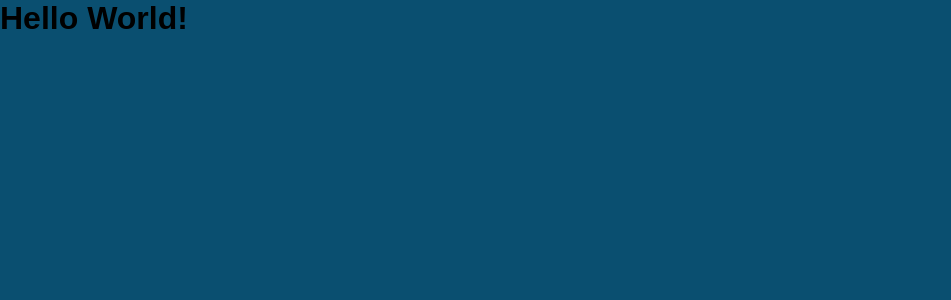
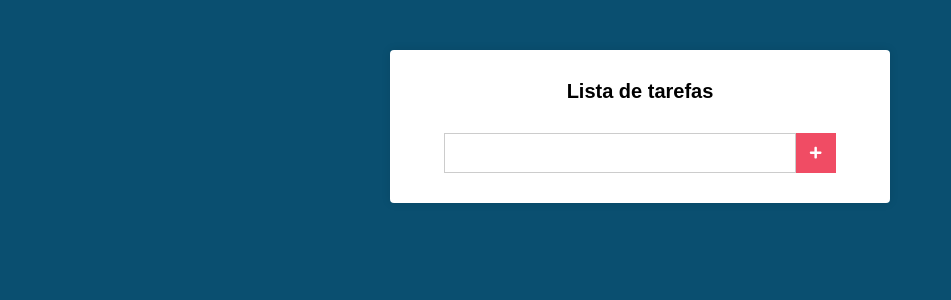
Before and after one commit to chiuyong/toDoList-React, a React (Create React App) app: page / in a window 1280 px wide. Shown: the top 300 px of the page, without its empty margins (0-951 px from the left). Built offline with nearby package versions, Linux system fonts and the light colour scheme.

Commit message:
feat: add icons, toDoList Layout & style

```diff
--- a/package.json
+++ b/package.json
@@ -42,6 +42,7 @@
     "eslint-plugin-import": "^2.27.5",
     "eslint-plugin-jsx-a11y": "^6.7.1",
     "eslint-plugin-react": "^7.32.2",
-    "eslint-plugin-react-hooks": "^4.6.0"
+    "eslint-plugin-react-hooks": "^4.6.0",
+    "react-icons": "^4.10.1"
   }
 }
--- a/src/App.js
+++ b/src/App.js
@@ -1,6 +1,7 @@
 import React from 'react';
+import Main from './components/Main';
 import './App.css';
 
 export default function App () {
-  return <h1>Hello World!</h1>;
+  return <Main />;
 }
--- /dev/null
+++ b/src/components/Main.css
@@ -0,0 +1,39 @@
+.main {
+  background: #fff;
+  padding: 30px;
+  margin: 50px auto;
+  max-width: 500px;
+  border-radius: 4px;
+  box-shadow: 0 0 10px rgba(0,0,0,0.1);
+}
+
+.main h1 {
+  font-size: 20px;
+  text-align: center;
+}
+
+.form {
+  margin-top: 30px;
+  display: flex;
+  align-items: center;
+  justify-content: center;
+}
+
+.form input[type="text"] {
+  height: 40px;
+  padding: 0 20px;
+  font-size: 20px;
+  border: 1px solid #ccc;
+  min-width: 80%;
+}
+
+.form button[type="submit"] {
+  border: none;
+  height: 40px;
+  width: 40px;
+  background: #f04c64;
+  color: #fff;
+  display: flex;
+  align-items: center;
+  justify-content: center;
+}
--- /dev/null
+++ b/src/components/Main.js
@@ -0,0 +1,38 @@
+import React, { Component } from 'react';
+
+// Form
+import { FaPlus } from 'react-icons/fa';
+
+import './Main.css';
+
+export default class Main extends Component {
+  state = {
+    newTask: '',
+  };
+
+  handleInputChange = (e) => {
+    this.setState({
+      newTask: e.target.value,
+    });
+  };
+
+  render () {
+    const { newTask } = this.state;
+
+    return (
+      <div className="main">
+        <h1>Lista de tarefas</h1>
+        <form action="#" className="form">
+          <input
+            type="text"
+            onChange={this.handleInputChange}
+            value={newTask}
+          />
+          <button type="submit">
+            <FaPlus />
+          </button>
+        </form>
+      </div>
+    );
+  }
+}
```
Also changed, not shown: 1 other file (tests, documents, lock files or other folders).
